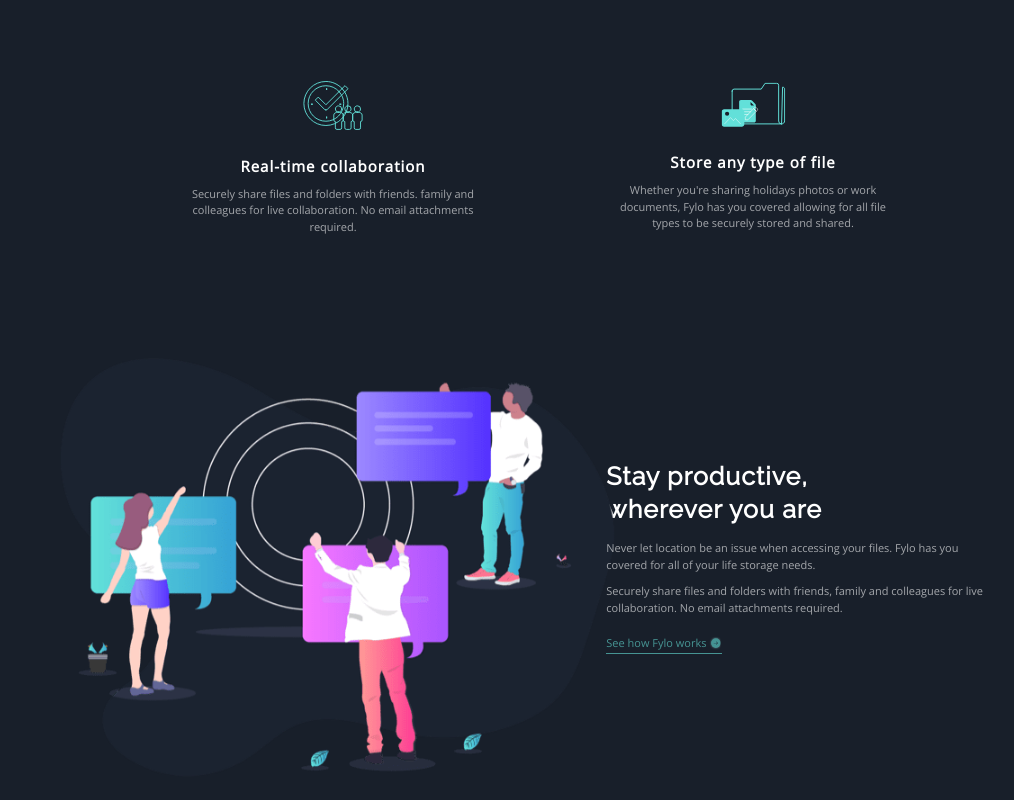
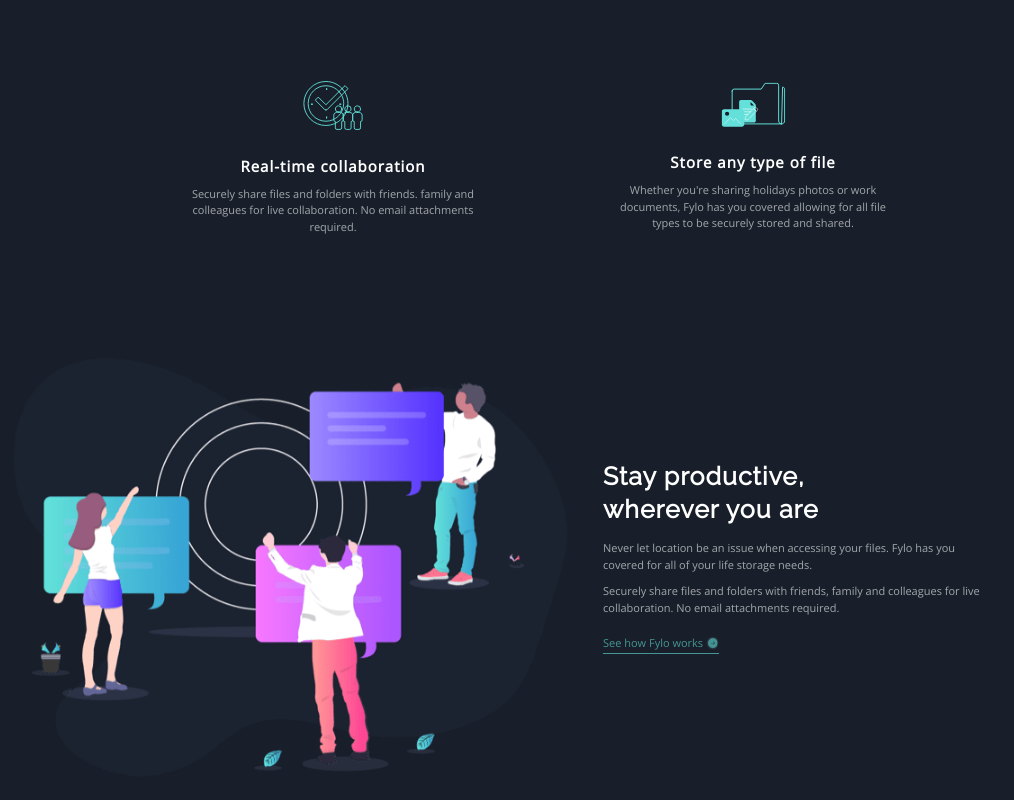
Before and after one commit to VincenzoParrinelli/Fylo-dark-theme-landing-page, a React (Vite) app: page / in a window 1280 px wide. Shown: the part 1042-1842 px from the top of the page, without its empty margins (97-1111 px from the left). Built offline with nearby package versions, Linux system fonts and the light colour scheme.

Commit message:
fix(productive-section): grid template columns

```diff
--- a/src/scss/pages/_landing-page.scss
+++ b/src/scss/pages/_landing-page.scss
@@ -92,10 +92,10 @@
 
     &__stay-productive-section {
         display: grid;
-        justify-content: space-evenly;
+        justify-content: center;
         margin-top: 10rem;
 
-        grid-template-columns: 45rem 45rem;
+        grid-template-columns: 62rem 50rem;
     }
 
     &__stay-productive-illustration {
```
